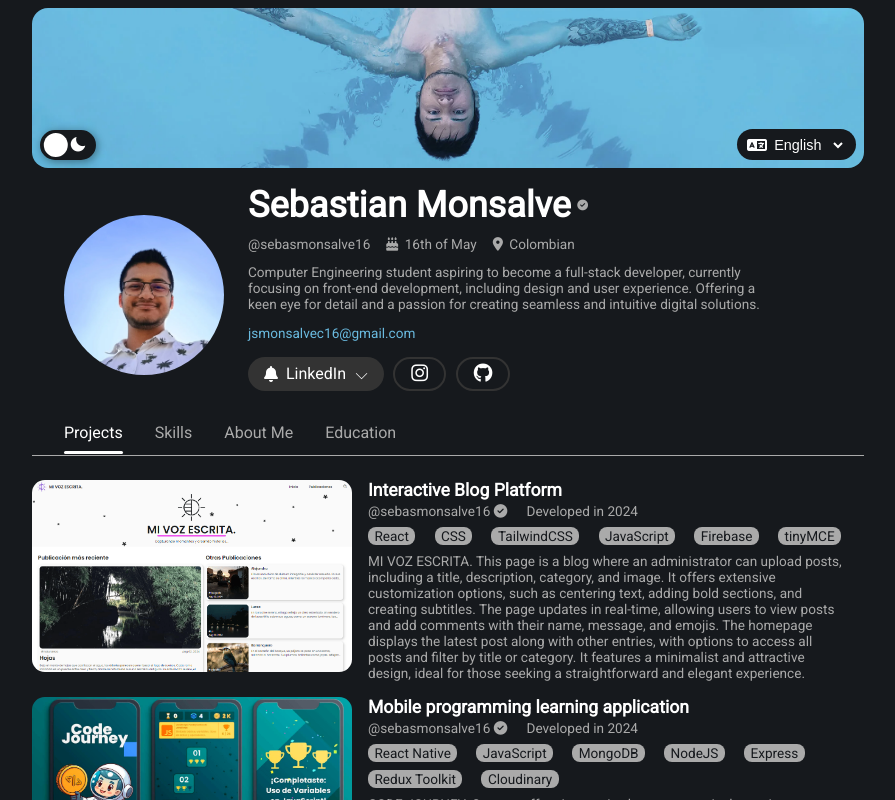
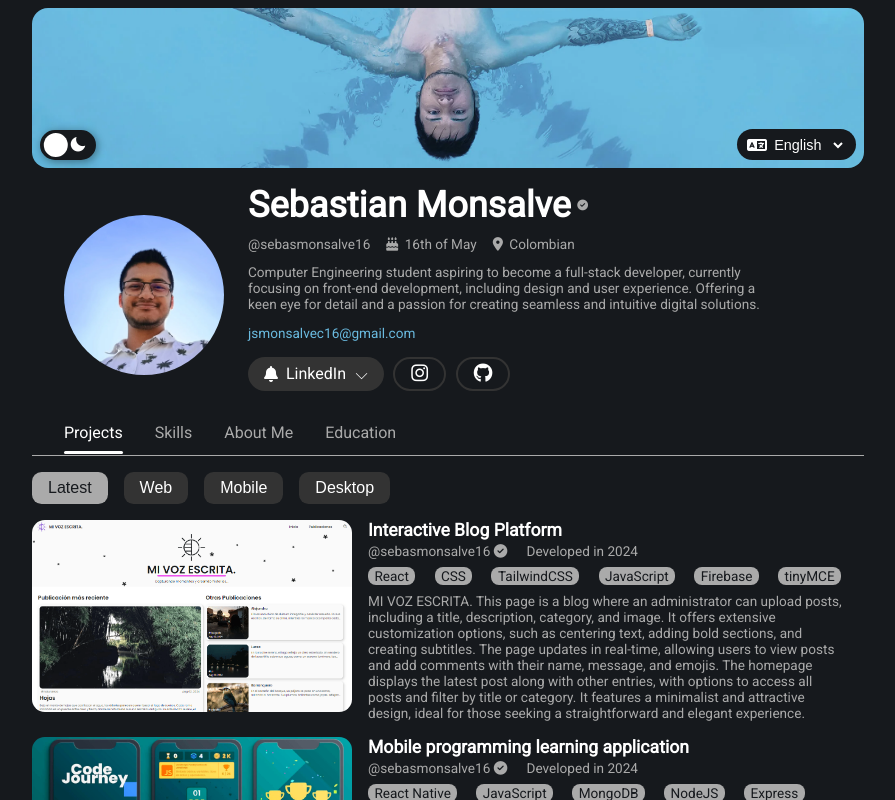
Before and after one commit to SebastianMonsalve/MyPortfolio2024, a React (Vite) app: page / in a window 1280 px wide. Shown: the top 800 px of the page, without its empty margins (192-1087 px from the left). Built offline with nearby package versions, Linux system fonts and the light colour scheme.

Commit message:
add: filtered mode

```diff
--- a/locates/en.json
+++ b/locates/en.json
@@ -13,5 +13,7 @@
     "github": "View GitHub",
     "web": "View Website",
     "figma": "View Figma",
-    "developed": "Developed in "
+    "developed": "Developed in ",
+
+    "latest": "Latest"
 }
--- a/locates/es.json
+++ b/locates/es.json
@@ -13,5 +13,7 @@
     "github": "Visitar GitHub",
     "web": "Visitar Sitio Web",
     "figma": "Visitar Figma",
-    "developed": "Desarrollado en "
+    "developed": "Desarrollado en ",
+
+    "latest": "Recientes"
 }
--- a/src/Components/Header/Header.css
+++ b/src/Components/Header/Header.css
@@ -160,8 +160,10 @@ header {
   flex-direction: row;
   gap: 0.6rem;
   margin-bottom: 1rem;
+  transition: 0.2s ease all;
 }
 .social a:hover {
+  transition: 0.2s ease all;
   background: var(--color-fifth);
   border-color: var(--color-fifth);
 }
--- a/src/Components/Projects/Projects.css
+++ b/src/Components/Projects/Projects.css
@@ -4,6 +4,43 @@
   padding: 1.5rem 0;
   padding-bottom: 5rem;
   overflow-x: hidden;
+}
+.filter-category-container {
+  width: 100vw;
+  height: 2rem;
+  display: flex;
+  flex-direction: row;
+  gap: 1rem;
+  margin-top: -0.5rem;
+  margin-bottom: 1rem;
+}
+.filter-category {
+  height: 100%;
+  padding: 0 1rem;
+  display: flex;
+  align-items: center;
+  justify-content: center;
+  background: var(--color-third);
+  border: none;
+  border-radius: 0.6rem;
+  cursor: pointer;
+  transition: 0.2s ease all;
+}
+.filter-category p {
+  color: var(--color-primary);
+  font-size: 1.2em;
+  font-weight: 500;
+  color: var(--color-fourth);
+}
+.filter-category:hover {
+  background-color: var(--color-fifth);
+  transition: 0.2s ease all;
+}
+.filter-category.active {
+  background-color: var(--color-second);
+}
+.filter-category.active p {
+  color: var(--color-primary);
 }
 .project {
   width: 100%;
@@ -117,6 +154,10 @@
     padding: 1rem;
     padding-bottom: 5rem;
   }
+  .filter-category-container {
+    margin-top: 0.5rem;
+    gap: 0.5rem;
+  }
   .project {
     width: 45%;
     flex-direction: column;
@@ -142,8 +183,6 @@
   .projectsContainer {
     width: 95%;
     display: block;
-    padding: 1rem;
-    padding-bottom: 5rem;
   }
   .project {
     width: 100%;
--- a/src/Components/Projects/Projects.jsx
+++ b/src/Components/Projects/Projects.jsx
@@ -1,10 +1,15 @@
-import React from "react";
+import React, { useState, useEffect } from "react";
 import "./Projects.css";
 import { ProjectsData } from "./projectsData";
 import { useTranslation } from "react-i18next";
 
 const Projects = () => {
   const { t, i18n } = useTranslation();
+  const [selectedCategory, setSelectedCategory] = useState(t("latest"));
+
+  useEffect(() => {
+    setSelectedCategory(t("latest"));
+  }, [i18n.language, t]);
 
   const translateData = (data) => {
     return data.map((item) => {
@@ -12,15 +17,40 @@ const Projects = () => {
         ...item,
         title: item.title[i18n.language],
         description: item.description[i18n.language],
+        category: item.category[i18n.language],
       };
     });
   };
 
   const Projects = translateData(ProjectsData);
 
+  const categories = [
+    t("latest"),
+    ...new Set(Projects.map((project) => project.category)),
+  ];
+
+  const filteredProjects = Projects.filter((project) => {
+    if (selectedCategory === t("latest")) return true;
+    return project.category === selectedCategory;
+  });
+
   return (
     <section className="projectsContainer">
-      {Projects.map((item, index) => (
+      <div className="filter-category-container">
+        {categories.map((category, index) => (
+          <button
+            key={index}
+            className={`filter-category ${
+              selectedCategory === category ? "active" : ""
+            }`}
+            onClick={() => setSelectedCategory(category)}
+          >
+            <p>{category}</p>
+          </button>
+        ))}
+      </div>
+
+      {filteredProjects.map((item, index) => (
         <div key={index} className="project">
           <div className="image-project">
             <img src={item.image} alt={item.title} draggable="false" />
--- a/src/Components/Projects/projectsData.js
+++ b/src/Components/Projects/projectsData.js
@@ -7,6 +7,7 @@ export const ProjectsData = [
     image: "/mi-voz-escrita.png",
     year: 2024,
     tech: ["React", "CSS", "TailwindCSS", "JavaScript", "Firebase", "tinyMCE"],
+    category: { en: "Web", es: "Web" },
     description: {
       en: "MI VOZ ESCRITA. This page is a blog where an administrator can upload posts, including a title, description, category, and image. It offers extensive customization options, such as centering text, adding bold sections, and creating subtitles. The page updates in real-time, allowing users to view posts and add comments with their name, message, and emojis. The homepage displays the latest post along with other entries, with options to access all posts and filter by title or category. It features a minimalist and attractive design, ideal for those seeking a straightforward and elegant experience.",
       es: "MI VOZ ESCRITA. Esta página es un blog donde un administrador puede subir publicaciones, incluyendo un título, descripción, categoría e imagen. Ofrece amplias opciones de personalización, como centrar el texto, añadir secciones en negrita y crear subtítulos. La página se actualiza en tiempo real, permitiendo que los usuarios vean las publicaciones y agreguen comentarios con su nombre, mensaje y emojis. La página principal muestra la última publicación junto con algunas otras, con opciones para acceder a todas las publicaciones y filtrar por título o categoría. Presenta un diseño minimalista y atractivo, ideal para aquellos que buscan una experiencia directa y elegante.",
@@ -29,6 +30,7 @@ export const ProjectsData = [
       "Redux Toolkit",
       "Cloudinary",
     ],
+    category: { en: "Mobile", es: "Móvil" },
     description: {
       en: "CODE JOURNEY.  Our app offers interactive lessons, practical exercises, and progress tracking tools for both beginners and experts. Start your journey with us and achieve your educational goals effectively and enjoyably! With gamified lessons, rankings, achievements, and a fun, effective, and free learning experience, Code Journey makes learning programming feel like a game, effortlessly forming a habit of learning.",
       es: "CODE JOURNEY. Nuestra aplicación ofrece lecciones interactivas, ejercicios prácticos y herramientas de seguimiento de progreso tanto para principiantes como para expertos. ¡Comienza tu viaje con nosotros y alcanza tus objetivos educativos de manera efectiva y agradable! Con lecciones gamificadas, clasificaciones, logros y una experiencia de aprendizaje divertida, efectiva y gratuita, Code Journey hace que aprender a programar se sienta como un juego, formando sin esfuerzo un hábito de aprendizaje.",
@@ -44,6 +46,7 @@ export const ProjectsData = [
     image: "/landing-code-journey.png",
     year: 2024,
     tech: ["React", "HTML", "CSS", "JavaScript"],
+    category: { en: "Web", es: "Web" },
     description: {
       en: "CODE JOURNEY LANDING PAGE. This interactive landing page offers an attractive and easy-to-navigate design, showcasing the features and benefits of the Code Journey app. With detailed sections on what the app offers, including gamified lessons, progress tracking, and user achievements, it provides a comprehensive overview to engage potential users. The page includes a language selector and a direct download link for the APK, with an upcoming link to Google Play.",
       es: "PÁGINA DE DESTINO DE CODE JOURNEY. Esta página de destino interactiva ofrece un diseño atractivo y fácil de navegar, mostrando las características y beneficios de la aplicación Code Journey. Con secciones detalladas sobre lo que ofrece la aplicación, incluidas lecciones gamificadas, seguimiento de progreso y logros de usuario, proporciona una descripción general completa para atraer a los usuarios potenciales. La página incluye un selector de idioma y un enlace de descarga directa para el APK, con un próximo enlace a Google Play.",
@@ -59,6 +62,7 @@ export const ProjectsData = [
     image: "/elite2.png",
     year: 2024,
     tech: ["C#", "SQLserver"],
+    category: { en: "Desktop", es: "Escritorio" },
     description: {
       en: "ELITE. This restaurant billing system allows for the creation of employee profiles with photos, enabling waitstaff to access the system by clicking on their photo card and entering their password. The system accurately tracks cash and transfer payments, saving all invoices as PDFs and allowing inventory and reports to be exported in PDF or Excel format. Food items are categorized by both image and name, facilitating easy and efficient billing.",
       es: "ELITE. Este sistema de facturación para restaurantes permite la creación de perfiles de empleados con fotos, lo que permite al personal de servicio acceder al sistema haciendo clic en su tarjeta de foto e ingresando su contraseña. El sistema realiza un seguimiento preciso de los pagos en efectivo y por transferencia, guardando todas las facturas como PDF y permitiendo que el inventario y los informes se exporten en formato PDF o Excel. Los alimentos se categorizan por imagen y nombre, facilitando la facturación fácil y eficiente.",
@@ -73,6 +77,7 @@ export const ProjectsData = [
     image: "/pixme2.png",
     year: 2023,
     tech: ["React", "NodeJS", "ExpressJS", "MongoDB", "Cloudinary"],
+    category: { en: "Web", es: "Web" },
     description: {
       en: "PIXME. This online photo and video gallery, accessible through your favorite web browser, offers a user-friendly platform for preserving and enjoying your cherished memories. You can mark favorites, recover deleted items, and choose when to permanently remove them from your account. Additionally, it features robust security measures that allow you to recover your account in case you forget your password.",
       es: "PIXME. Esta galería de fotos y videos en línea, accesible a través de su navegador web favorito, ofrece una plataforma fácil de usar para preservar y disfrutar de sus recuerdos más preciados. Puede marcar favoritos, recuperar elementos eliminados y elegir cuándo eliminarlos permanentemente de su cuenta. Además, cuenta con sólidas medidas de seguridad que le permiten recuperar su cuenta en caso de que olvide su contraseña.",
@@ -88,6 +93,7 @@ export const ProjectsData = [
     image: "/swift-admin.png",
     year: 2023,
     tech: ["React", "NodeJS", "ExpressJS", "MongoDB", "Cloudinary"],
+    category: { en: "Web", es: "Web" },
     description: {
       en: "SWIFTADMIN. This web application enables a super administrator to create administrators and users. Users can upload files that are verified by administrators. The platform is designed to facilitate professors in uploading course content, and the faculty leader (administrator) has the authority to approve it or provide constructive feedback for improvements before implementation. It's worth noting that my involvement in this project is limited to the frontend.",
       es: "SWIFTADMIN. Esta aplicación web permite a un superadministrador crear administradores y usuarios. Los usuarios pueden cargar archivos que son verificados por los administradores. La plataforma está diseñada para facilitar a los profesores la carga de contenido del curso, y el líder de la facultad (administrador) tiene la autoridad para aprobarlo o proporcionar comentarios constructivos para mejoras antes de la implementación. Cabe destacar que mi participación en este proyecto se limita al frontend.",
@@ -103,6 +109,7 @@ export const ProjectsData = [
     image: "/hotel-billing-system.png",
     year: 2023,
     tech: ["C#", "SQLserver"],
+    category: { en: "Desktop", es: "Escritorio" },
     description: {
       en: "HBS. This hotel billing software, offers a comprehensive solution for managing various aspects of hotel operations. Users can effortlessly create and manage rooms, packages, products, and other items, ultimately generating reservations and seamlessly creating invoices with all the necessary details.",
       es: "HBS. Este software de facturación para hoteles, ofrece una solución integral para gestionar varios aspectos de las operaciones hoteleras. Los usuarios pueden crear y gestionar habitaciones, paquetes, productos y otros elementos de forma sencilla, generando reservas y creando facturas sin problemas con todos los detalles necesarios.",
```
